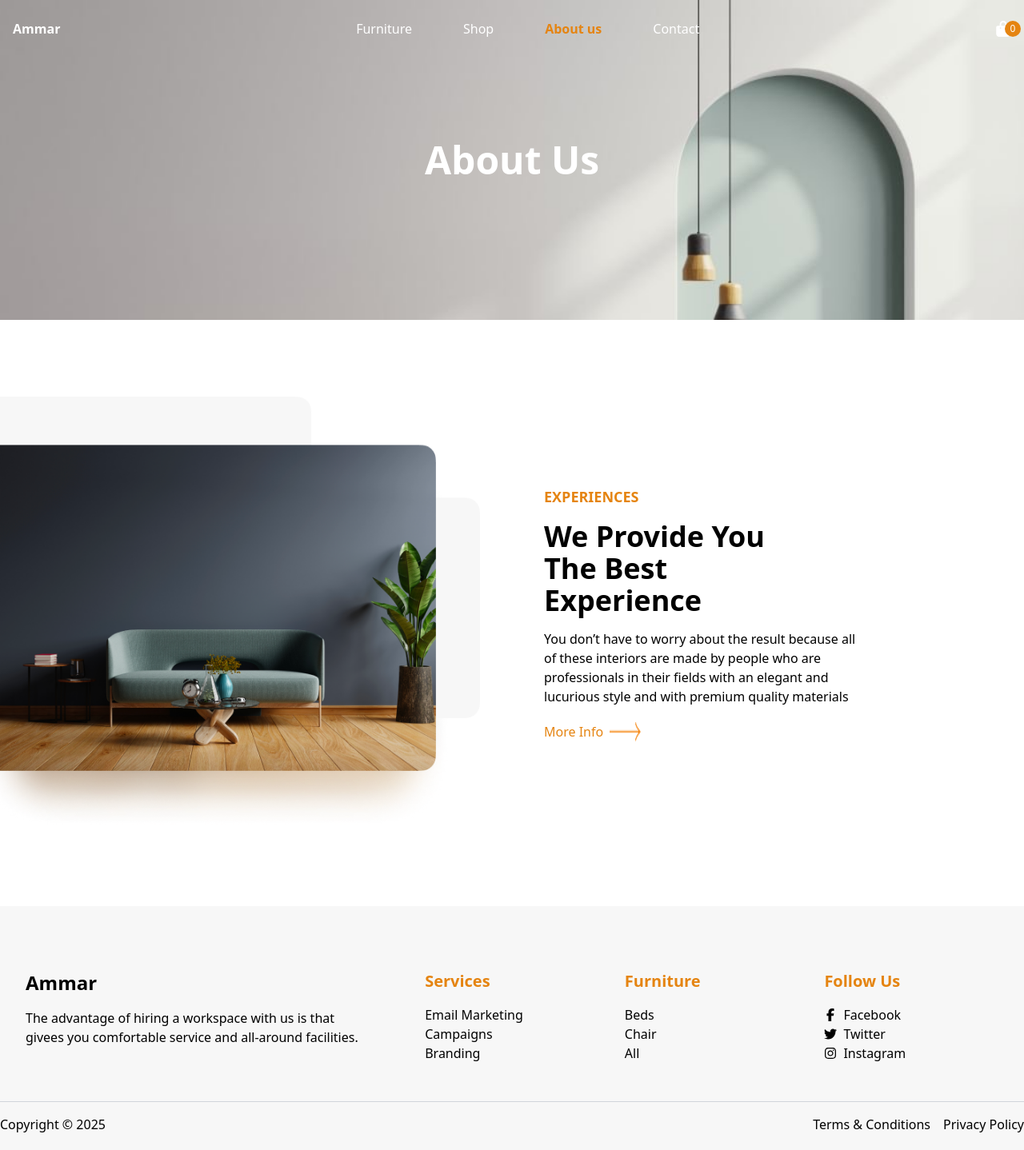
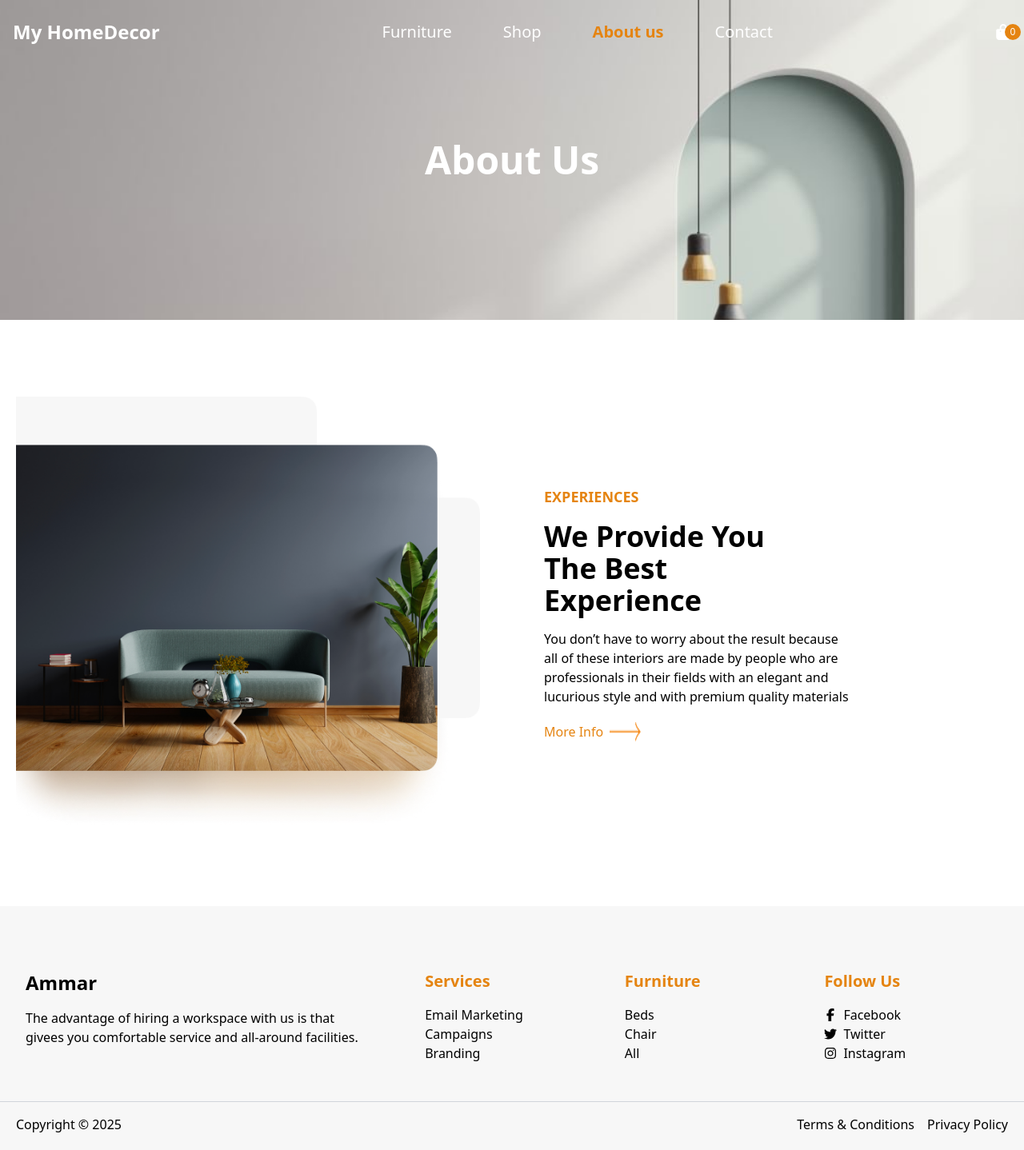
Before and after one commit to mhmasum1/furniture-landing-page-react-js, a React (Vite) app: page /about in a window 1280 px wide. Shown: the whole page at 80% size. Built offline with nearby package versions, Linux system fonts and the light colour scheme.

Commit message:
make responsive for better looks

```diff
--- a/src/components/Footer.jsx
+++ b/src/components/Footer.jsx
@@ -62,9 +62,9 @@ const Footer = () => {
 
             </div>
             {/* copyright */}
-            <div className='mt-12 max-w-screen-2xl container mx-auto flex flex-col sm:flex-row sm:justify-between sm:items-center sm:text-center gap-4 text-left text-black dark:bg-gray-800 dark:text-white border-t border-gray-300 pt-4 '>
+            <div className='mt-12 max-w-screen-2xl container mx-auto flex flex-col sm:flex-row sm:justify-between sm:items-center sm:text-center gap-4 text-left text-black dark:bg-gray-800 dark:text-white border-t border-gray-300 pt-4 px-5'>
                 <p> Copyright &copy; {new Date().getFullYear()} </p>
-                <div className='flex items-center gap-4'>
+                <div className='flex items-center gap-4 '>
                     <Link to="/">Terms & Conditions</Link>
                     <Link to="/">Privacy Policy</Link>
                 </div>
--- a/src/components/Navbar.jsx
+++ b/src/components/Navbar.jsx
@@ -17,7 +17,12 @@ const Navitems = ({ toggleMenu }) => (
             <li key={index} onClick={toggleMenu}>
                 <NavLink
                     to={item.path}
-                    className={({ isActive }) => isActive ? "text-primary font-bold" : "hover:text-primary"}
+                    className={({ isActive }) =>
+                        isActive
+                            ? "text-primary font-bold text-lg md:text-xl"
+                            : "hover:text-primary text-lg md:text-xl"
+                    }
+
                 >
                     {item.label}
                 </NavLink>
@@ -42,9 +47,9 @@ const Navbar = () => {
     return (
         <header className={`fixed top-0 left-0 right-0 z-50 transition duration-300 ease-in-out ${isScrolled ? "bg-white shadow-md" : "bg-transparent text-white"}`}>
             <nav className='max-w-screen-2xl container mx-auto flex justify-between items-center py-6 px-4'>
-                <Link to='/' className='font-bold'>Ammar</Link>
+                <Link to='/' className='font-bold text-2xl hover:text-primary'>My HomeDecor</Link>
 
-                <div onClick={toggleMenu} className='md:hidden text-xl cursor-pointer hover:text-primary'>
+                <div onClick={toggleMenu} className='md:hidden text-xl cursor-pointer text-white hover:text-primary z-50'>
                     {isMenuOpen ? <FaTimes /> : <FaBars />}
                 </div>
 
--- a/src/pages/home/Experiences.jsx
+++ b/src/pages/home/Experiences.jsx
@@ -4,7 +4,7 @@ import Button from '../../components/Button'
 
 const Experiences = () => {
     return (
-        <section className='max-w-screen-2xl container mx-auto my-24 flex flex-col md:flex-row items-center justify-between md:gap-20 gap-8 '>
+        <section className='max-w-screen-2xl container mx-auto my-24 flex flex-col md:flex-row items-center justify-between md:gap-20 gap-8 px-5'>
             <div className=' md:w-1/2 md:h-[541px]'>
                 <img className='h-full w-full' src={experienceImg} alt="" />
             </div>
--- a/src/pages/home/Matarials.jsx
+++ b/src/pages/home/Matarials.jsx
@@ -6,7 +6,7 @@ import matarialImg3 from '../../assets/material3.png'
 
 const Matarials = () => {
     return (
-        <section className='max-w-screen-2xl container mx-auto my-24 flex flex-col md:flex-row items-center justify-between md:gap-20 gap-8 '>
+        <section className='max-w-screen-2xl container mx-auto my-24 flex flex-col md:flex-row items-center justify-between md:gap-20 gap-8 px-5'>
 
             <div className=' md:w-1/2 mx-auto'>
                 <h3 className=' uppercase text-lg font-semibold text-primary mb-4'>Materials</h3>
@@ -14,15 +14,21 @@ const Matarials = () => {
                 <p className=' text-black dark:text-white mb-5 lg:w-1/2'>Because panto was very serious about designing furniture for our environment, using a very expensive and famous capital but at a relatively low price</p>
                 <Button></Button>
             </div>
-            <div className=' md:w-1/2 grid grid-cols-2 md:grid-cols-3 md:items-end items-center '>
-                <div>
-                    <img src={matarialImg1} alt="" />
-                    <img src={matarialImg2} alt="" />
+            <div className='md:w-1/2 grid grid-cols-1 md:grid-cols-3 md:items-end gap-2'>
+                {/* Small screen: সবগুলো vertically stack হবে */}
+
+                {/* Left Small Images */}
+                <div className='md:col-span-1 flex md:block gap-2'>
+                    <img src={matarialImg1} alt="" className='w-1/2 md:w-full' />
+                    <img src={matarialImg2} alt="" className='w-1/2 md:w-full' />
                 </div>
-                <div className=' md:col-span-2 col-span-1'>
-                    <img src={matarialImg3} alt="" className=' w-full md:h-[541px]' />
+
+                {/* Right Big Image */}
+                <div className='md:col-span-2'>
+                    <img src={matarialImg3} alt="" className='w-full md:h-[541px]' />
                 </div>
             </div>
+
         </section>
     )
 }
--- a/src/pages/home/WhyChoosingUs.jsx
+++ b/src/pages/home/WhyChoosingUs.jsx
@@ -5,7 +5,7 @@ const WhyChoosingUs = () => {
     return (
 
         <section className=' max-w-screen-2xl container mx-auto '>
-            <div className='my-24 grid grid-cols-1 sm:grid-cols-2 lg:grid-cols-4 items-center gap-8 md:gap-12 text-left '>
+            <div className='my-24 grid grid-cols-1 sm:grid-cols-2 lg:grid-cols-4 items-center gap-8 md:gap-12 text-left px-5 '>
 
                 <div >
                     <h2 className='font-bold text-4xl'>Why <br />
```
